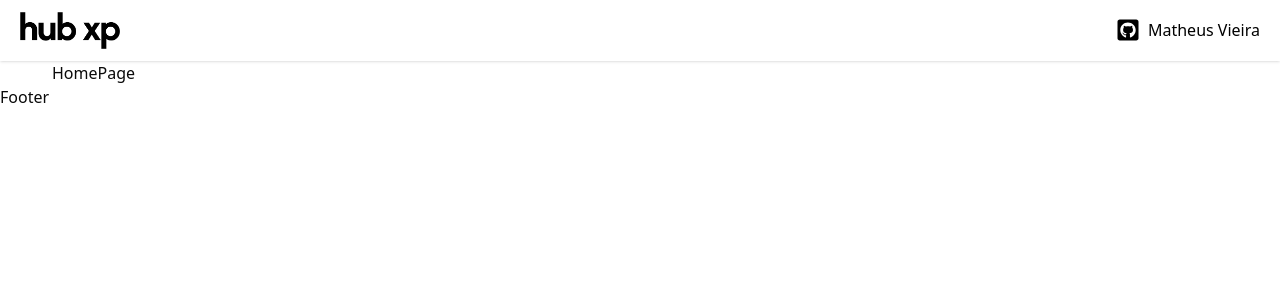
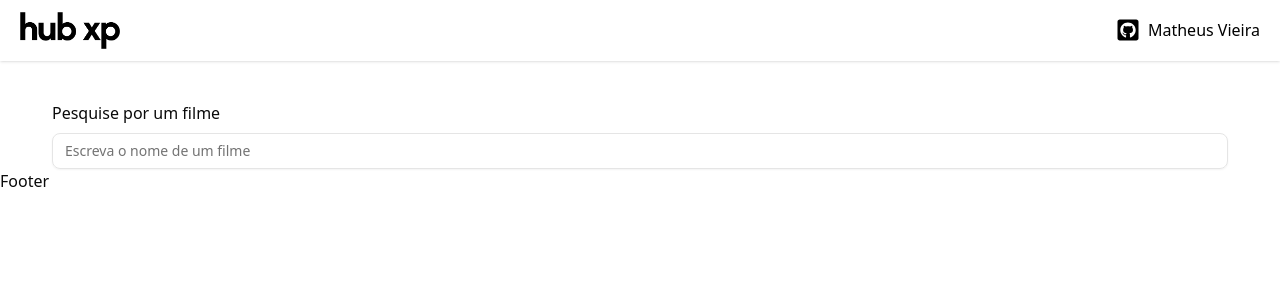
Before and after one commit to math-vieira/Explorer-de-Filmes, a Next.js app: page / in a window 1280 px wide. Shown: the top 300 px of the page. Built offline with nearby package versions, Linux system fonts and the light colour scheme.

Commit message:
feat: create and implement search bar on home page

```diff
--- /dev/null
+++ b/src/components/atoms/search-bar/index.tsx
@@ -0,0 +1,11 @@
+import { Input } from '@/components/ui/input';
+import { TSearchBarProps } from './search-bar.types';
+
+export const SearchBar = ({ label, ...props }: TSearchBarProps) => {
+  return (
+    <div className="flex flex-col gap-2">
+      {label && <label htmlFor={props.id}>{label}</label>}
+      <Input {...props} />
+    </div>
+  );
+};
--- /dev/null
+++ b/src/components/atoms/search-bar/search-bar.types.ts
@@ -0,0 +1,3 @@
+export type TSearchBarProps = {
+  label?: string;
+} & React.InputHTMLAttributes<HTMLInputElement>;
--- a/src/components/templates/home-page/index.tsx
+++ b/src/components/templates/home-page/index.tsx
@@ -1,3 +1,13 @@
+import { SearchBar } from '@/components/atoms/search-bar';
+
 export const HomePage = () => {
-  return <div>HomePage</div>;
+  return (
+    <div className="pt-10">
+      <SearchBar
+        label="Pesquise por um filme"
+        placeholder="Escreva o nome de um filme"
+      />
+      <ul></ul>
+    </div>
+  );
 };
```
